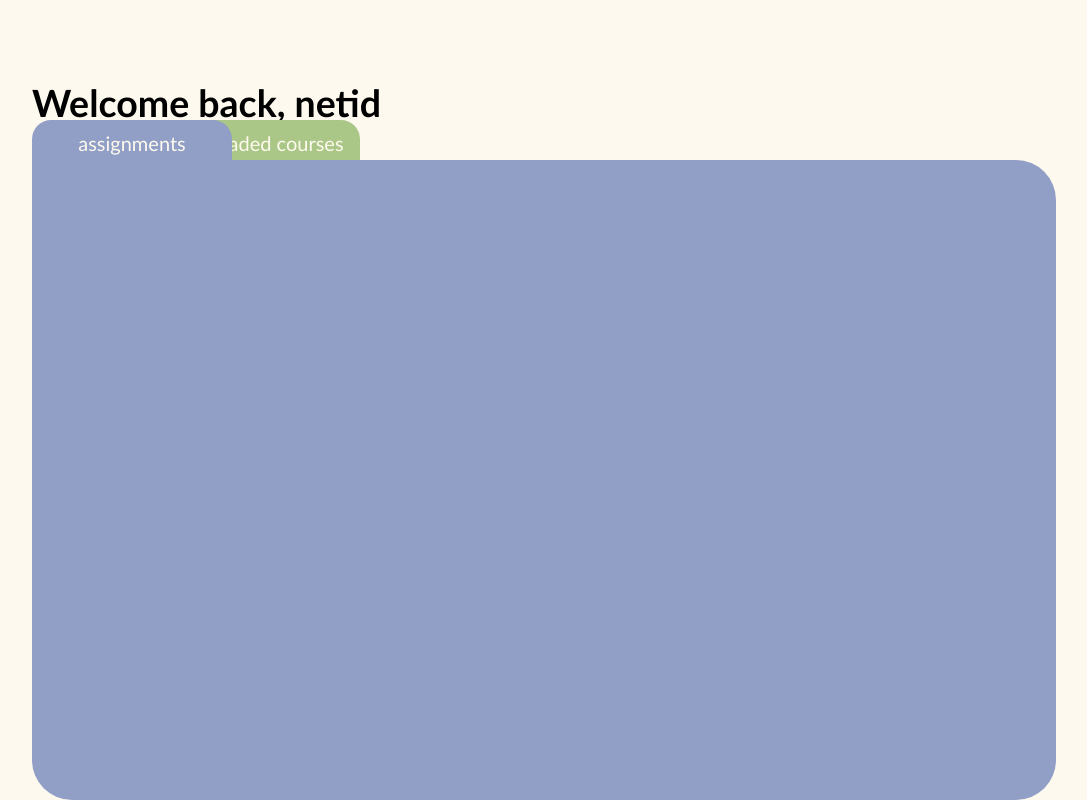
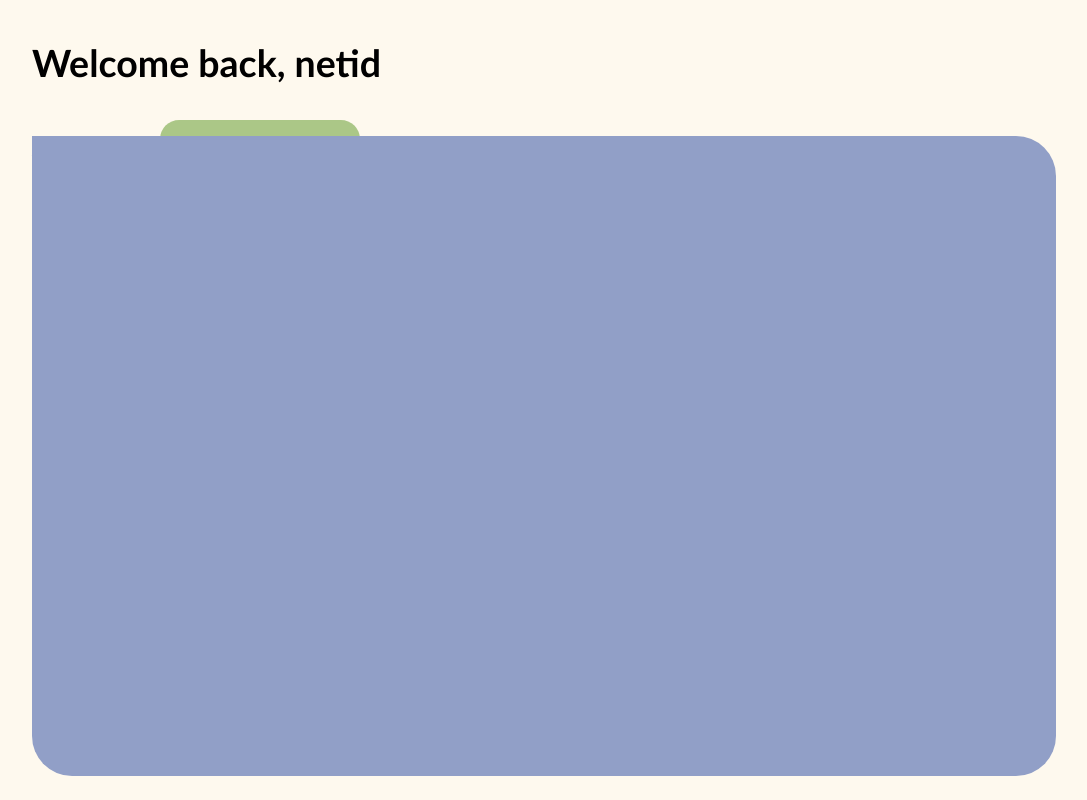
Before and after one commit to wang-howard/TigerFocus, a Flask app: page /hub in a window 1280 px wide. Shown: the whole page, without its empty margins (96-1183 px from the left). Run offline with Flask 3, Linux system fonts and the light colour scheme; some libraries are stand-ins or nearby versions.

Commit message:
ui test js

```diff
--- a/src/static/css/styles.css
+++ b/src/static/css/styles.css
@@ -3,14 +3,14 @@
   font-family: "Gill Sans", "Gill Sans MT", Calibri, "Trebuchet MS", sans-serif;
   font-weight: 600;
   font-size: 37.5px;
-  top: 10%;
+  top: 5%;
   right: 10%;
   left: 10%;
   width: 80%;
 }
 #assignments_window {
   position: absolute;
-  top: 20%;
+  top: 17%;
   right: 10%;
   left: 10%;
   width: 80%;
@@ -27,7 +27,7 @@
   font-weight: 400;
   color: #fef9ee;
   position: absolute;
-  top: 15%;
+  top: 17%;
   right: 70%;
   left: 10%;
   width: 200px;
```
